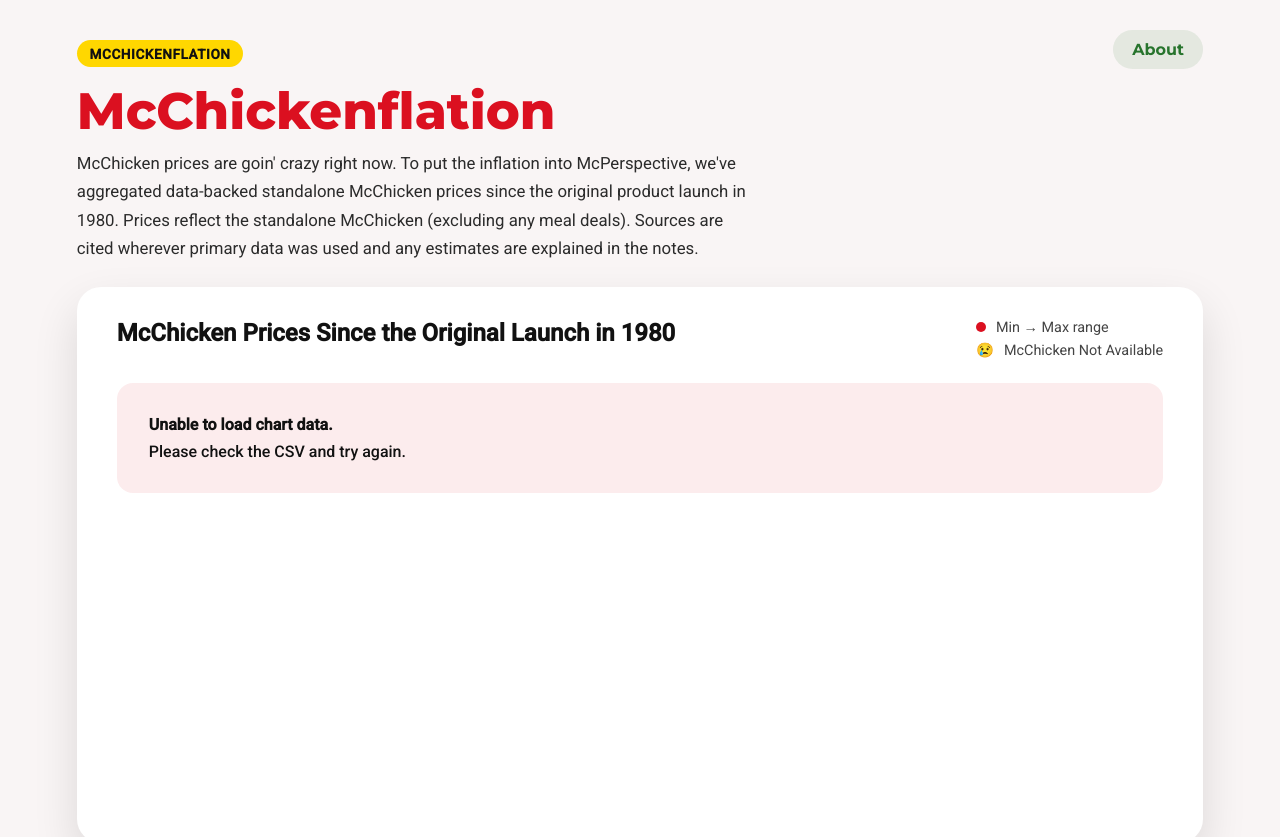
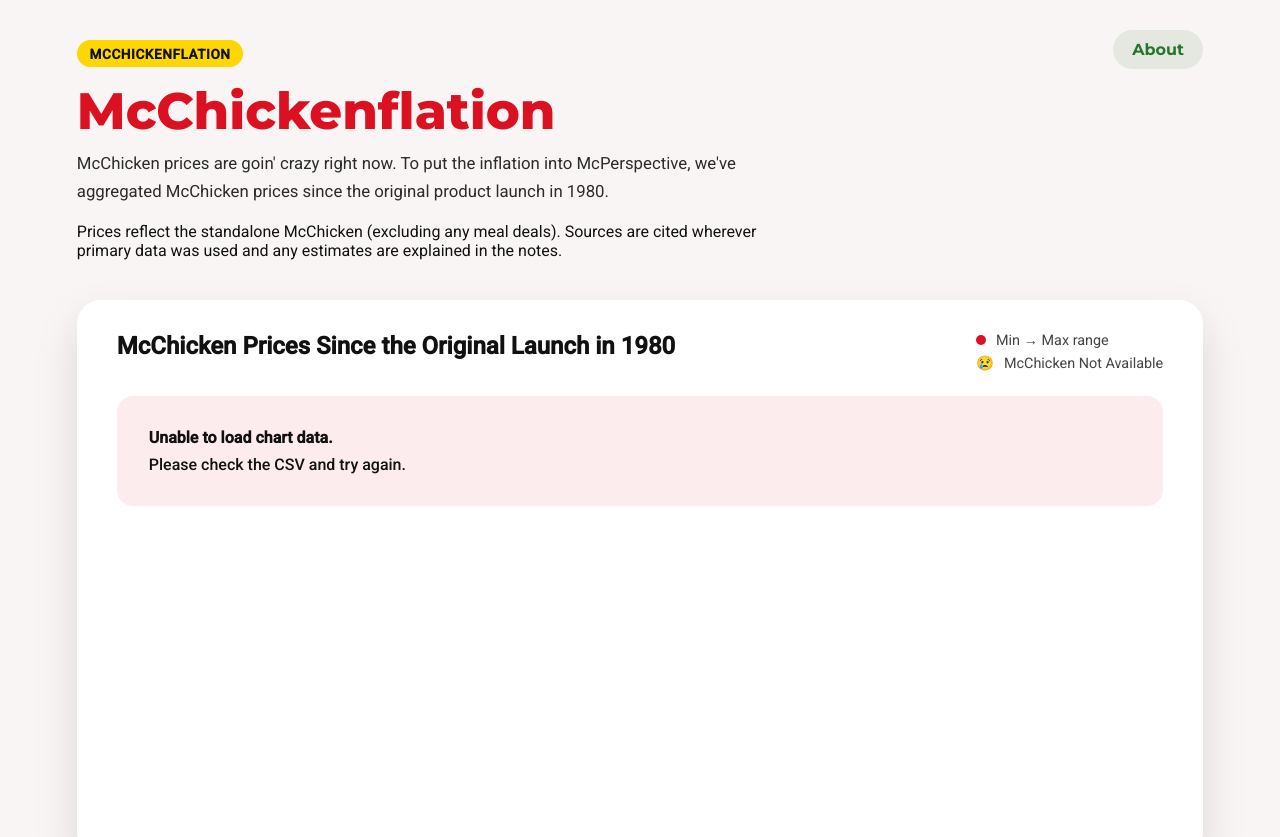
Before and after one commit to pzelle/mcchickenflation, a website: page public/index.html in a window 1280 px wide. Shown: the top 837 px of the page. Drawn offline with Linux system fonts and the light colour scheme; no server answers.

Commit message:
Update index.html

```diff
--- a/public/index.html
+++ b/public/index.html
@@ -18,9 +18,8 @@
         <span class="brand-chip">McChickenflation</span>
         <h1 class="site-title">McChickenflation</h1>
         <p class="site-subtitle">
-          McChicken prices are goin' crazy right now. To put the inflation into McPerspective, we've aggregated data-backed
-          standalone McChicken prices since the original product launch in 1980. Prices reflect the standalone McChicken
-          (excluding any meal deals). Sources are cited wherever primary data was used and any estimates are explained in
+          McChicken prices are goin' crazy right now. To put the inflation into McPerspective, we've aggregated McChicken prices since the original product launch in 1980.
+          <p>Prices reflect the standalone McChicken (excluding any meal deals). Sources are cited wherever primary data was used and any estimates are explained in
           the notes.
         </p>
       </div>
```
